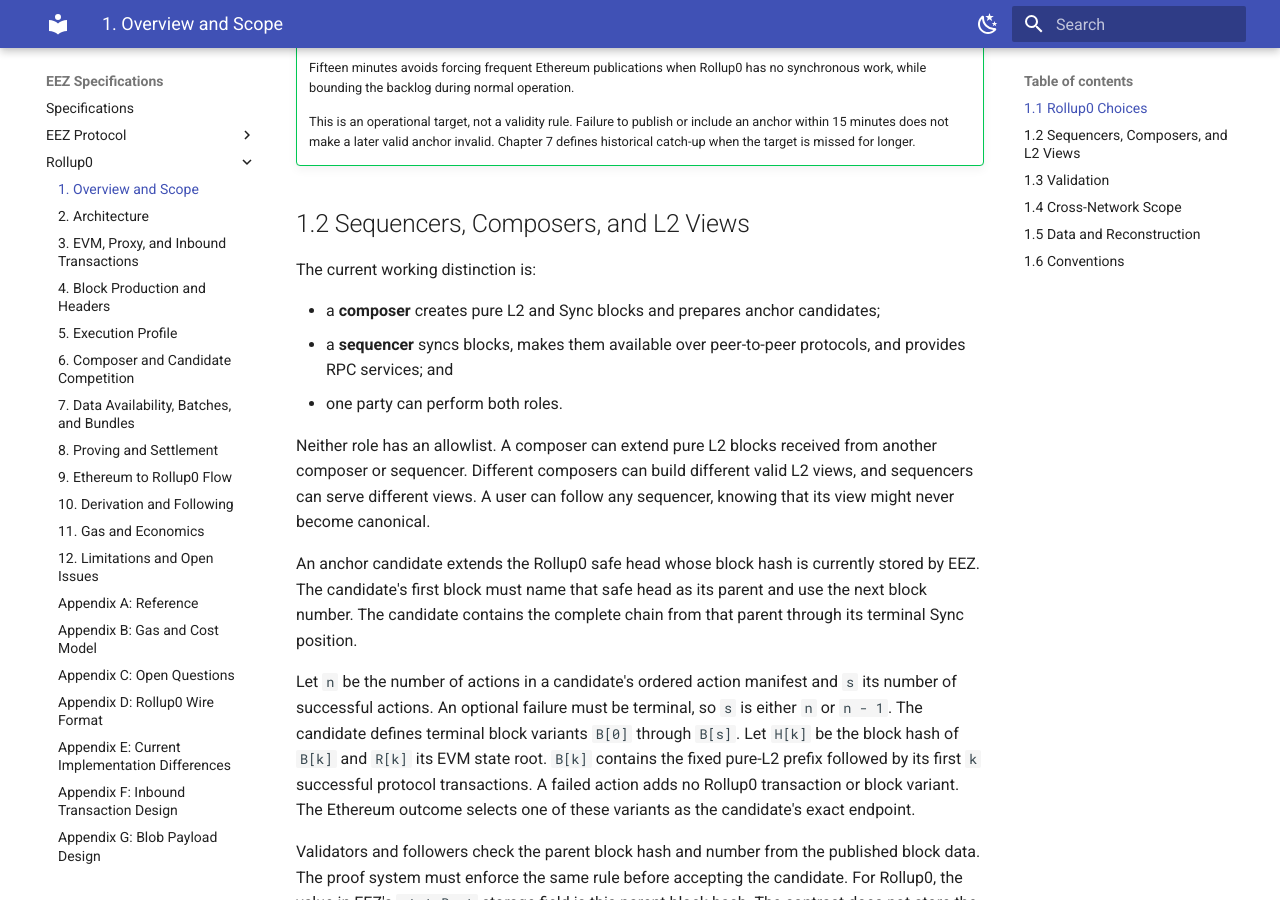
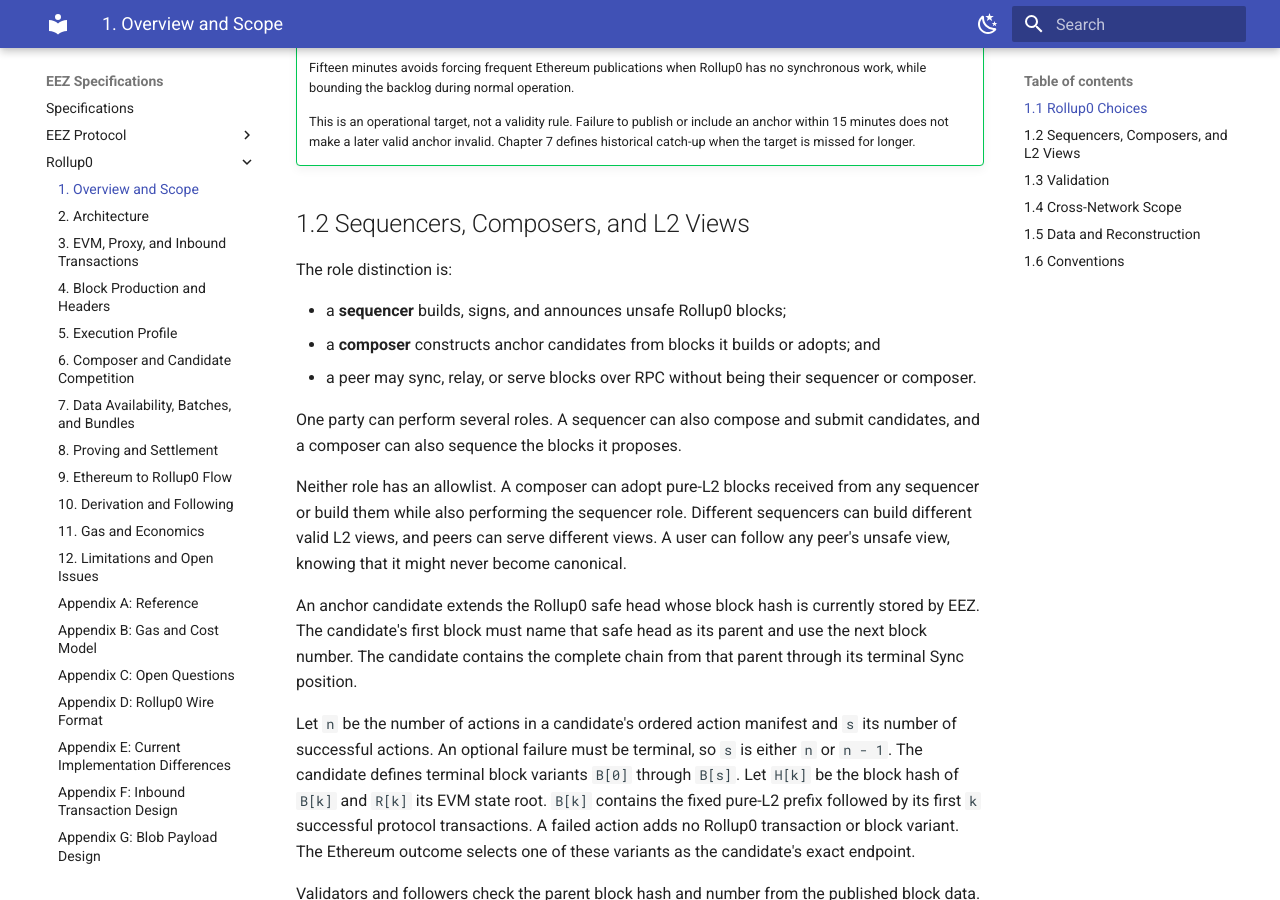
Before and after one commit to eez-association/specs-draft, an MkDocs documentation site: the page built from docs/rollup0-spec/01-overview.md, in a window 1280 px wide and 900 px high, scrolled down 1497 px. Built offline with MkDocs 1.6.1 and Material for MkDocs 9.7.7, drawn with Linux system fonts in a browser that asks for light colours.

Commit message:
docs(rollup0): redefine sequencer and composer roles

```diff
--- a/docs/rollup0-spec/01-overview.md
+++ b/docs/rollup0-spec/01-overview.md
@@ -60,17 +60,19 @@ current Ethereum timestamp.
 
 ## 1.2 Sequencers, Composers, and L2 Views
 
-The current working distinction is:
+The role distinction is:
 
-- a **composer** creates pure L2 and Sync blocks and prepares anchor candidates;
-- a **sequencer** syncs blocks, makes them available over peer-to-peer protocols, and provides RPC
-  services; and
-- one party can perform both roles.
+- a **sequencer** builds, signs, and announces unsafe Rollup0 blocks;
+- a **composer** constructs anchor candidates from blocks it builds or adopts; and
+- a peer may sync, relay, or serve blocks over RPC without being their sequencer or composer.
 
-Neither role has an allowlist. A composer can extend pure L2 blocks received from another composer
-or sequencer. Different composers can build different valid L2 views, and sequencers can serve
-different views. A user can follow any sequencer, knowing that its view might never become
-canonical.
+One party can perform several roles. A sequencer can also compose and submit candidates, and a
+composer can also sequence the blocks it proposes.
+
+Neither role has an allowlist. A composer can adopt pure-L2 blocks received from any sequencer or
+build them while also performing the sequencer role. Different sequencers can build different
+valid L2 views, and peers can serve different views. A user can follow any peer's unsafe view,
+knowing that it might never become canonical.
 
 An anchor candidate extends the Rollup0 safe head whose block hash is currently stored by EEZ. The
 candidate's first block must name that safe head as its parent and use the next block number. The
```
Also changed, not shown: docs/rollup0-spec/A-reference.md (+5 -3 lines), docs/rollup0-spec/index.md (+6 -4 lines).
